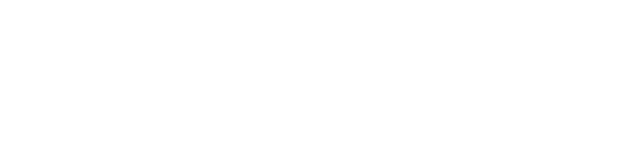
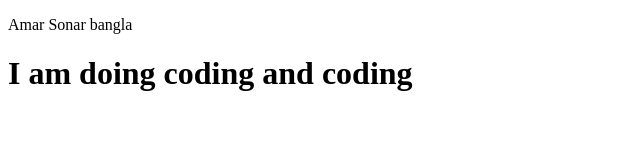
Before and after one commit to MAMUNE201014/First-Repo, a plain HTML site: page index.html in a window 1280 px wide. Shown: the whole page, without its empty margins (0-640 px from the left). Drawn offline with Linux system fonts and the light colour scheme.

Commit message:
changable second

```diff
--- a/index.html
+++ b/index.html
@@ -7,6 +7,7 @@
     <title>My-Fist-Repo</title>
 </head>
 <body>
-
+    <p>Amar Sonar bangla</p>
+    <h1>I am doing coding and coding</h1>
 </body>
 </html>
```
